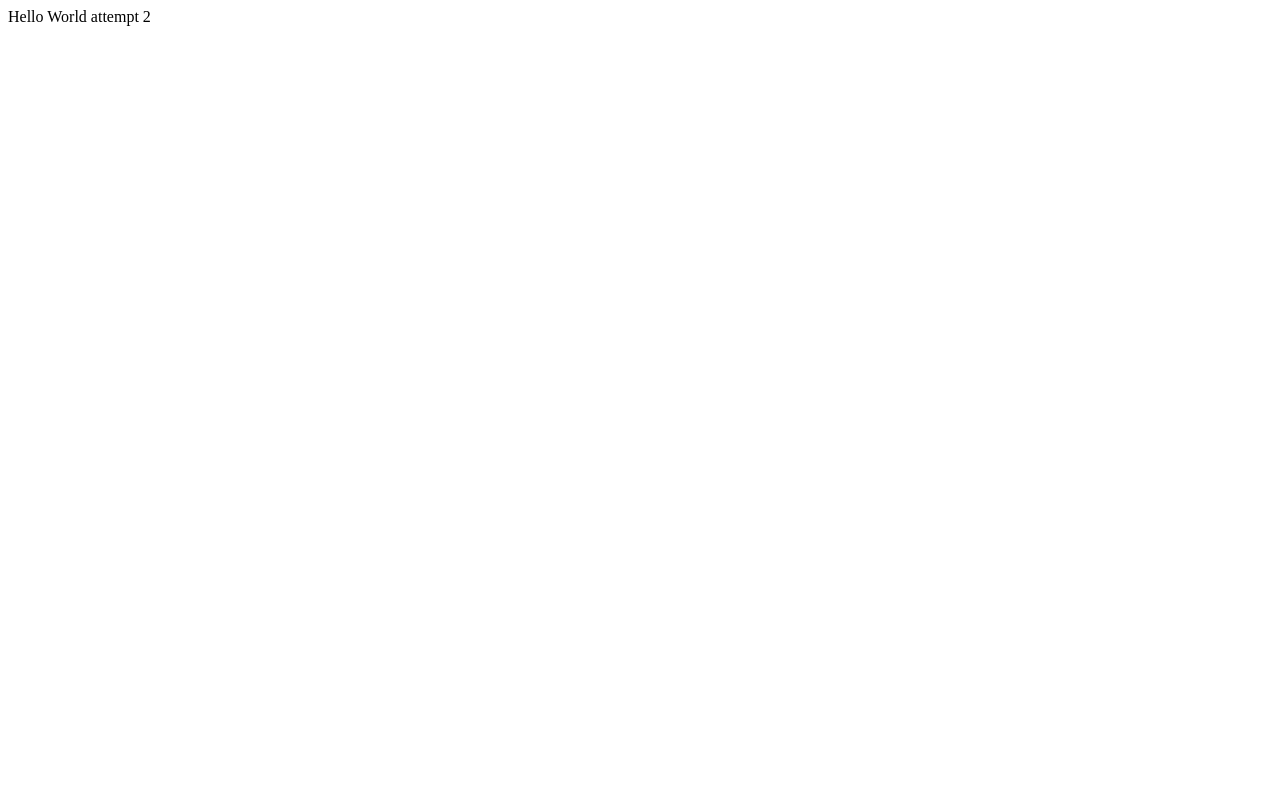
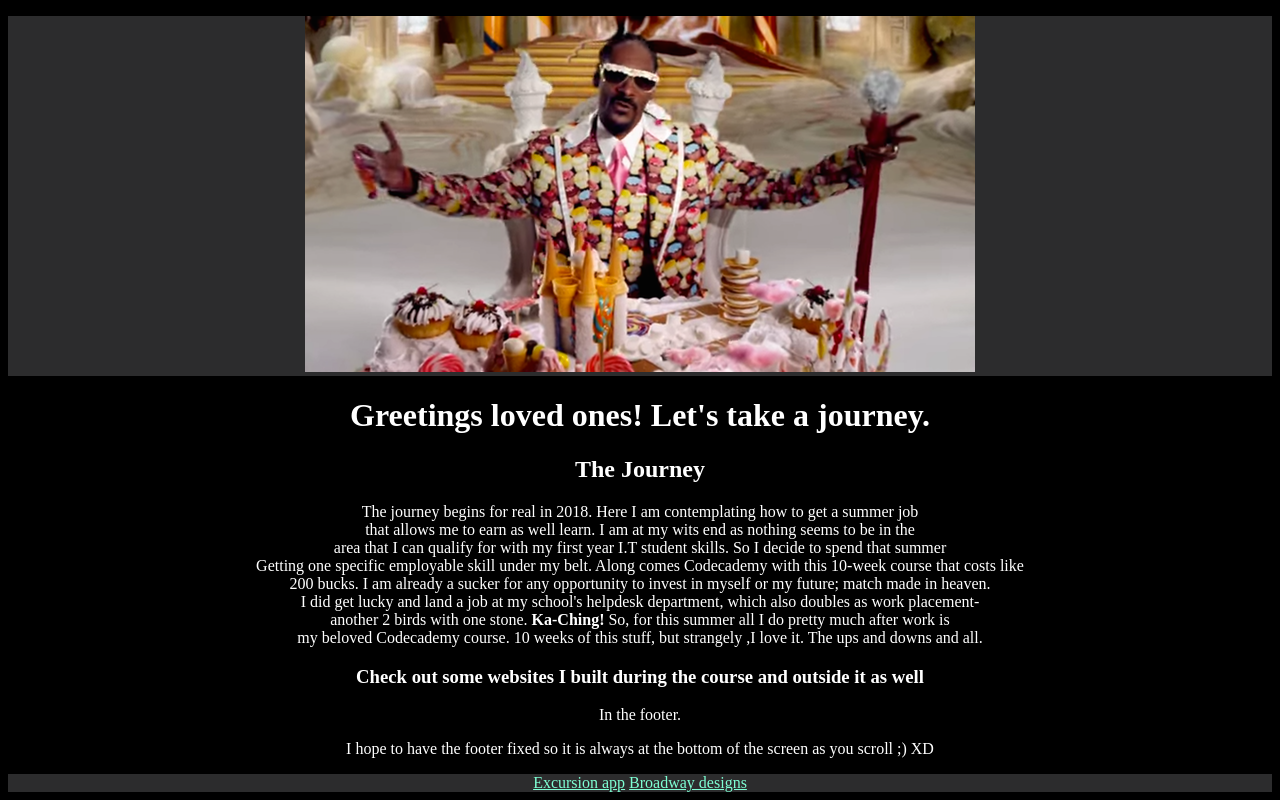
Before and after one commit to pokumars/pokumars.github.io, a plain HTML site: page index.html in a window 1280 px wide. Drawn offline with Linux system fonts and the light colour scheme.

Commit message:
Some Html

```diff
--- a/index.html
+++ b/index.html
@@ -1 +1,43 @@
- Hello World attempt 2
+<!DOCTYPE html>
+<html>
+  <head>
+    <meta charset="utf-8">
+    <link rel="stylesheet" href="resources\css\style.css">
+    <title>Pokumars' Page</title>
+  </head>
+  <body>
+    <!-- Landing Spot-->
+    <p class="landing">
+      <img src="resources\Welcome.png" alt="Welcome image">
+    </p>
+    <h1>Greetings loved ones! Let's take a journey.</h1>
+
+      <!--Description -->
+      <h2>The Journey</h2>
+      <p>The journey begins for real in 2018. Here I am contemplating how to get a summer job <br>
+         that allows me to earn as well learn. I am at my wits end as nothing seems to be in the <br>
+       area that I can qualify for with my first year I.T student skills. So I decide to spend that summer <br>
+     Getting one specific employable skill under my belt. Along comes Codecademy with this  10-week course that costs like <br>
+  200 bucks. I am already a sucker for any opportunity to invest in myself or my future; match made in heaven. <br>
+  I did get lucky and land a job at my school's helpdesk department, which also doubles as work placement- <br>
+   another 2 birds with one stone. <strong>Ka-Ching!</strong> So, for this summer all I do pretty much after work is <br>
+   my beloved Codecademy course. 10 weeks of this stuff, but strangely ,I love it. The ups and downs and all.
+  </p>
+
+  <h3>Check out some websites I built during the course and outside it as well</h3>
+  <p>In the footer.</p>
+  <p>I hope to have the footer fixed so it is always at the bottom of the screen as you scroll ;) XD</p>
+
+
+
+  <!-- -->
+
+      <!--Footer -->
+    <footer>
+      <nav>
+        <a href="https://pokumars.github.io/excursion/">Excursion app</a>
+        <a href="https://pokumars.github.io/broadway/">Broadway designs</a>
+      </nav>
+    </footer>
+  </body>
+</html>
```
